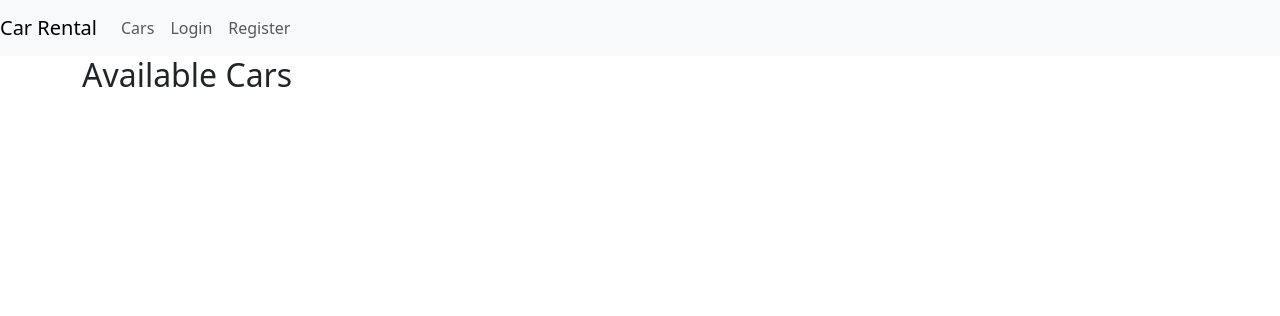
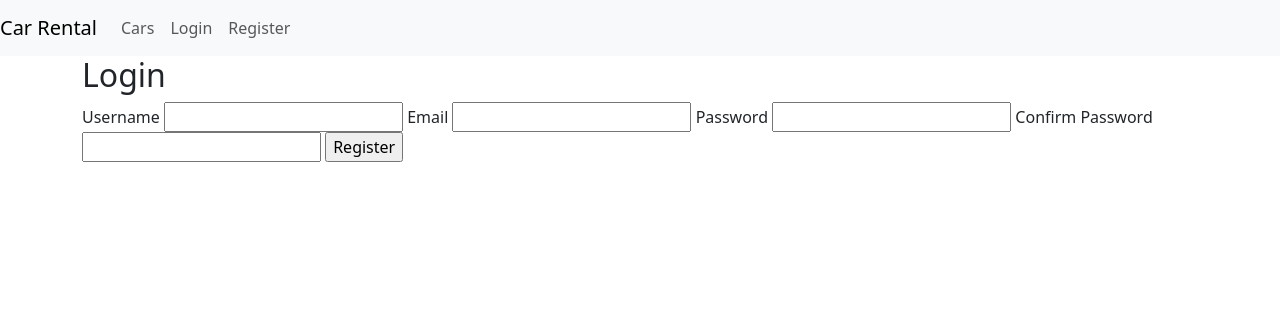
Before and after one commit to gouler1/Project_car, a Flask app: page /register in a window 1280 px wide. Shown: the top 316 px of the page. Run offline with Flask 3, Linux system fonts and the light colour scheme; some libraries are stand-ins or nearby versions.

Commit message:
Update register.html

```diff
--- a/templates/register.html
+++ b/templates/register.html
@@ -1,10 +1,13 @@
 {% extends 'base.html' %}
-{% block title %}Cars{% endblock %}
+{% block title %}Login{% endblock %}
 {% block content %}
-<h2>Available Cars</h2>
-<ul>
-{% for car in cars %}
-    <li><a href="{{ url_for('car_detail', car_id=car.id) }}">{{ car.model }} - ${{ car.price_per_day }}/day</a></li>
-{% endfor %}
-</ul>
+<h2>Login</h2>
+<form method="POST">
+    {{ form.hidden_tag() }}
+    {{ form.username.label }} {{ form.username() }}
+     {{ form.email.label }} {{ form.email() }}
+    {{ form.password.label }} {{ form.password() }}
+     {{ form.confirm_password.label }} {{ form.confirm_password() }}
+    {{ form.submit() }}
+</form>
 {% endblock %}
```
